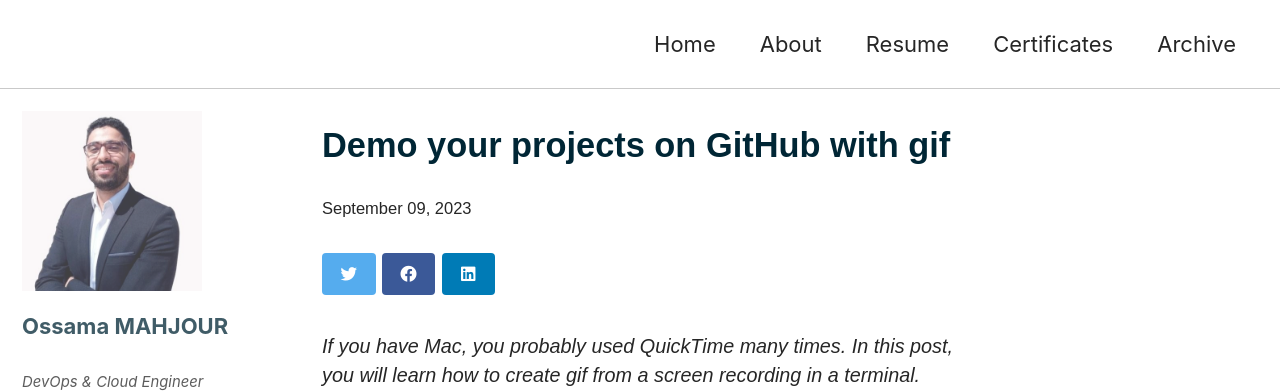
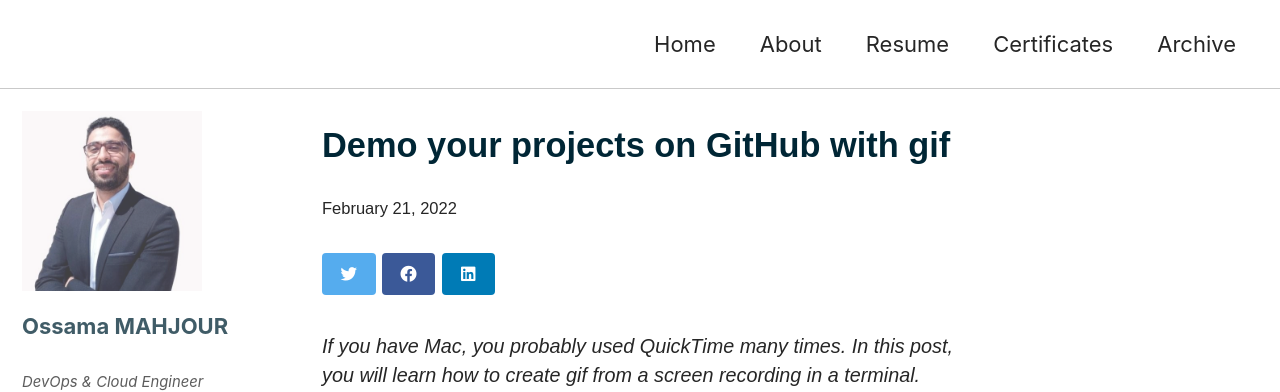
Before and after one commit to ossamamahjour/ossamamahjour.github.io, a Jekyll site: the page built from _posts/2022-02-21-How-to-Create-Gif-and-Demo-Projects-on-GitHub.md, in a window 1280 px wide and 900 px high. Shown: the top 392 px of the window. Built offline with Jekyll 4.4.1, drawn with Linux system fonts in a browser that asks for light colours; cached includes are drawn as plain includes; nearby versions of some CDN libraries; comment, search, counter and statistics services are not loaded.

Commit message:
conf website

```diff
--- a/_posts/2022-02-21-How-to-Create-Gif-and-Demo-Projects-on-GitHub.md
+++ b/_posts/2022-02-21-How-to-Create-Gif-and-Demo-Projects-on-GitHub.md
@@ -1,12 +1,11 @@
 ---
 title: "Demo your projects on GitHub with gif"
-date:   2023-09-09 20:54:00
+date:   February 21, 2022
 toc: false
 tags:
   - gif
 
 #date: February 21, 2022
-date:   2023-09-09 20:54:00
 header:
   teaser: /assets/images/thumbnails/joel-filipe-thumb-400.jpg
 excerpt: "How to create gif programmatically on MacOS for free"
```
